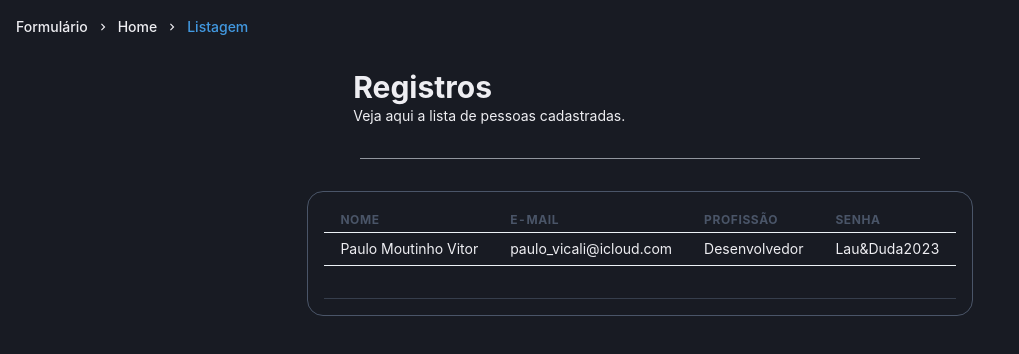
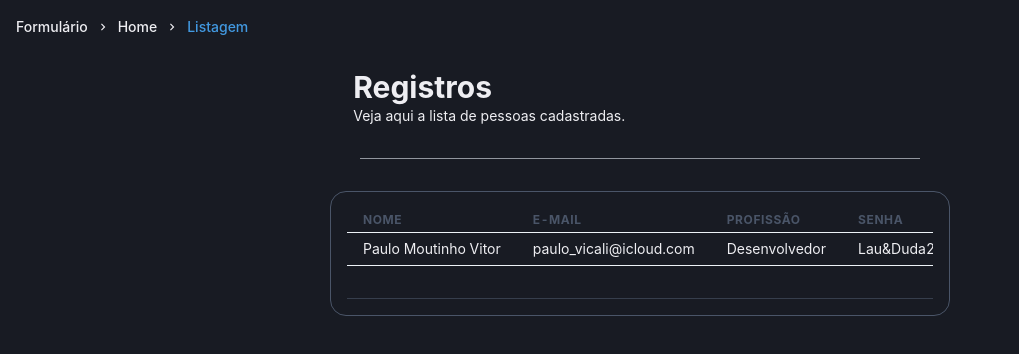
Before and after one commit to moutinhofuturedev/Good-Form, a Next.js app: page /list in a window 1280 px wide. Shown: the top 354 px of the page, without its empty margins (0-1019 px from the left). Built offline with nearby package versions, Linux system fonts and the light colour scheme; data requests are answered from the project's data file.

Commit message:
feat: setTimeOut pata validar dados

```diff
--- a/src/pages/list.tsx
+++ b/src/pages/list.tsx
@@ -41,12 +41,14 @@ export default function List() {
        const response = await api.get('/form')
        const data = await response.data
 
+       setTimeout(() => {
         setUser({
             name: data[0].name,
             email: data[0].email,
             password: data[0].password,
             profession: data[0].profession,
         })
+       }, 3000)
      }
 
      useEffect(() => {
@@ -77,7 +79,7 @@ export default function List() {
                 <Text fontSize="sm">Veja aqui a lista de pessoas cadastradas.</Text>
             </Container>
             <Divider py="1rem" maxW="560px"/>
-            <Box border="1px" borderColor="gray.600" borderRadius="1rem" p="1rem" mt="2rem" minW="380px">
+                <Box border="1px" borderColor="gray.600" borderRadius="1rem" p="1rem" mt="2rem" maxW="620px">
                     <TableContainer>
                         <Table size='sm'>
                             <Thead>
@@ -90,10 +92,10 @@ export default function List() {
                             </Thead>
                             <Tbody>
                                 <Tr>
-                                <Td>{!user.name ?  <Icon as={MdError} w={5} h={5}/> : user.name}</Td>
-                                <Td>{!user.email ? <Icon as={MdError} w={5} h={5}/> : user.email}</Td>
-                                <Td>{!user.profession ? <Icon as={MdError} w={5} h={5}/> : user.profession}</Td>
-                                <Td>{!user.password ? <Icon as={MdError} w={5} h={5}/> : user.password}</Td>
+                                    <Td>{!user.name ? <Icon as={MdError} w={5} h={5} /> : user.name}</Td>
+                                    <Td>{!user.email ? <Icon as={MdError} w={5} h={5} /> : user.email}</Td>
+                                    <Td>{!user.profession ? <Icon as={MdError} w={5} h={5} /> : user.profession}</Td>
+                                    <Td>{!user.password ? <Icon as={MdError} w={5} h={5} /> : user.password}</Td>
                                 </Tr>
                             </Tbody>
                         </Table>
```
Lines whose indentation alone changed are shown as unchanged.
